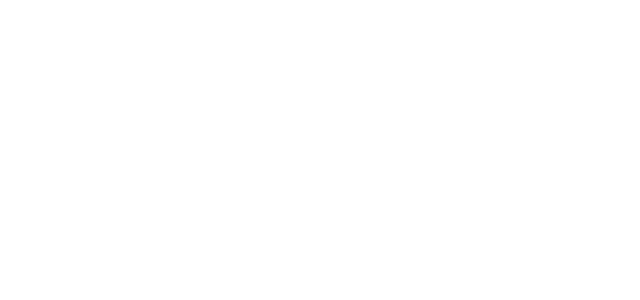
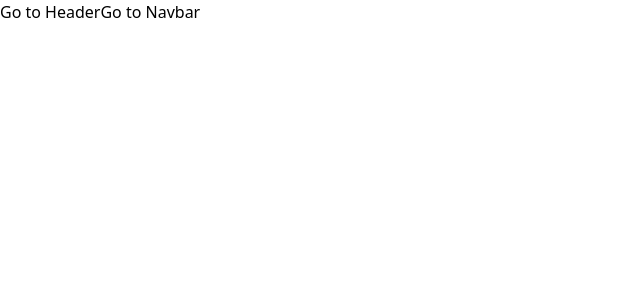
Before and after one commit to CocoTapi/PortfolioProject2, a React (Create React App) app in the folder meal_plan/: page / in a window 1280 px wide. Shown: the top 300 px of the page, without its empty margins (0-640 px from the left). Built offline with nearby package versions, Linux system fonts and the light colour scheme.

Commit message:
setup Route function

```diff
--- a/meal_plan/src/App.js
+++ b/meal_plan/src/App.js
@@ -1,11 +1,23 @@
 //import Home from './conponents/Home';
 import Link from "./conponents/Link";
+import Route from "./conponents/Route";
+import Header from "./conponents/Header";
+import Navbar from "./conponents/Navbar";
 
 function App() {
 
   return (
     <div>
-      <Link></Link>
+      <Link to="/header">Go to Header</Link>
+      <Link to="/navbar">Go to Navbar</Link>
+      <div>
+        <Route path="/header">
+          <Header />
+        </Route>
+        <Route path="/navbar">
+          <Navbar />
+        </Route>
+      </div>
     </div>
   );
 }
--- a/meal_plan/src/conponents/Route.js
+++ b/meal_plan/src/conponents/Route.js
@@ -1,5 +1,14 @@
+import { useContext } from "react";
+import NavigationContext from "../context/navigation";
+
 function Route ({ path, children }) {
+   const { currentPath } = useContext(NavigationContext);
 
+   if (path === currentPath) {
+    return children;
+   }
+
+   return null;
 };
 
 export default Route;
```
